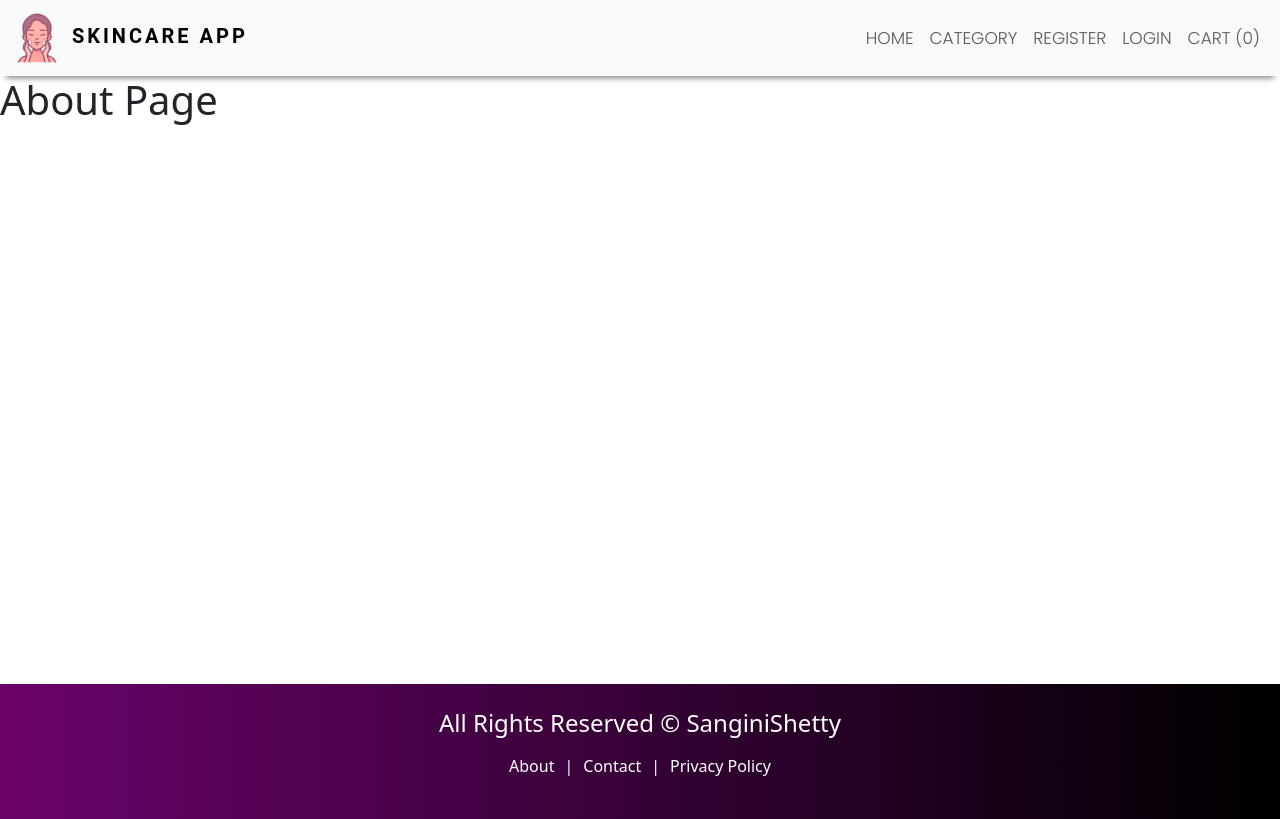
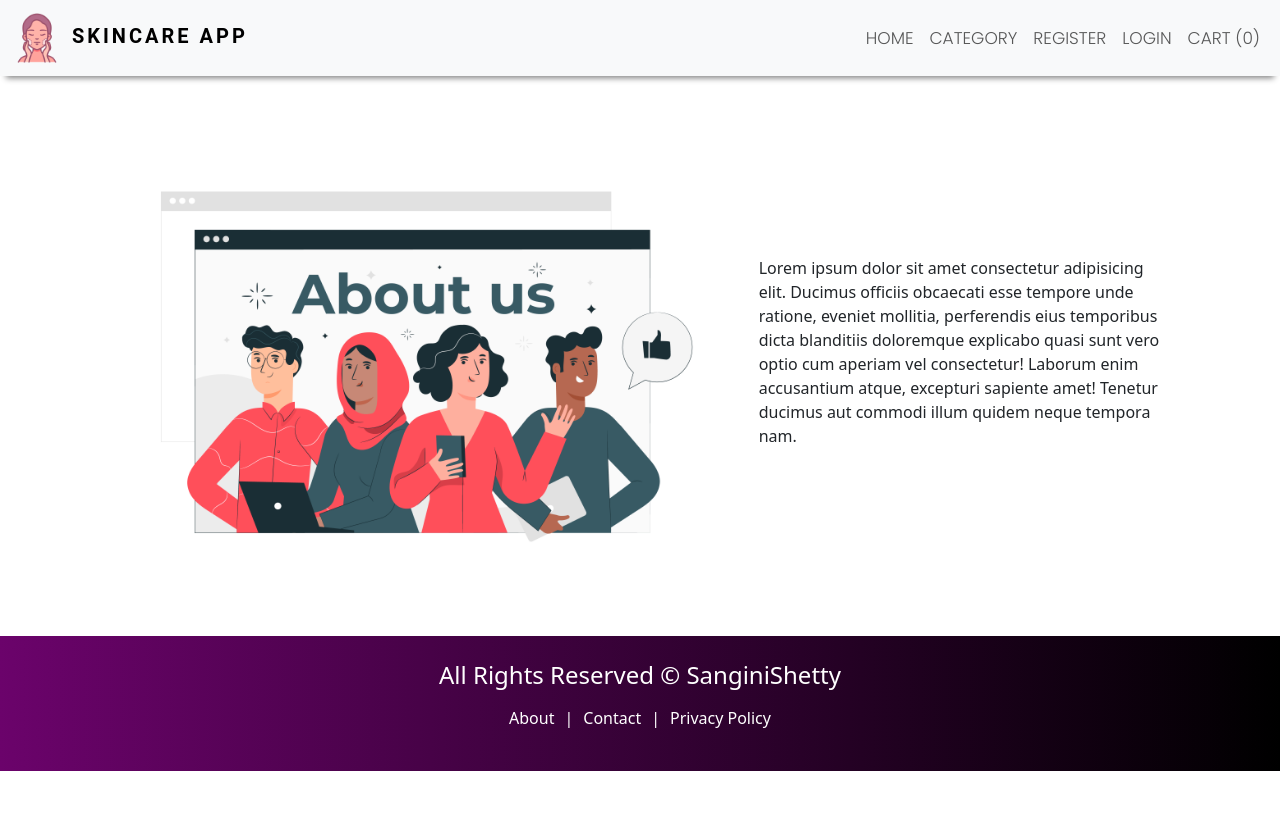
Before and after one commit to SanginiShetty/Skincare, a React (Create React App) app in the folder client/: page /about in a window 1280 px wide. Built offline with nearby package versions, Linux system fonts and the light colour scheme; a web font is replaced by a local one.

Commit message:
18th commit

```diff
--- a/client/package.json
+++ b/client/package.json
@@ -7,6 +7,7 @@
     "cra-template": "1.2.0",
     "react": "^18.3.1",
     "react-dom": "^18.3.1",
+    "react-helmet": "^6.1.0",
     "react-icons": "^5.4.0",
     "react-router-dom": "^7.1.2",
     "react-scripts": "^5.0.1",
--- a/client/src/components/layout/Layout.js
+++ b/client/src/components/layout/Layout.js
@@ -1,15 +1,28 @@
 import React from "react";
 import Header from "./Header";
 import Footer from "./Footer";
+import { Helmet } from "react-helmet";
 
-const Layout = ({ children }) => {
+const Layout = ({ children, title, description, keywords, author }) => {
   return (
     <div>
+      <Helmet>
+        <meta charSet="utf-8" />
+        <meta name="description" content={description} />
+        <meta name="keywords" content={keywords} />
+        <meta name="author" content={author} />
+        <title>{title}</title>
+      </Helmet>
       <Header />
-      <main style={{ minHeight: "76vh" }}>{children}</main>
+      <main style={{ minHeight: "70vh" }}>{children}</main>
       <Footer />
     </div>
   );
 };
+Layout.defaultProps = {
+  title: 'Skincare app',
+  description: 'MernStack project',
+  keywordss: 'mern,react,node,mongodb'
+}
 
 export default Layout;
--- a/client/src/pages/About.js
+++ b/client/src/pages/About.js
@@ -1,12 +1,30 @@
-import React from 'react'
-import Layout from '../components/layout/Layout'
+import React from "react";
+import Layout from "./../components/layout/Layout.js";
 
 const About = () => {
   return (
-    <Layout>
-      <h1>About Page</h1>
+    <Layout title={"About us - Ecommerce app"}>
+      <div className="row contactus ">
+        <div className="col-md-6 ">
+          <img
+            src="/images/3053975.jpg"
+            alt="contactus"
+            style={{ width: "100%" }}
+          />
+        </div>
+        <div className="col-md-4">
+          <p className="text-justify mt-2">
+            Lorem ipsum dolor sit amet consectetur adipisicing elit. Ducimus
+            officiis obcaecati esse tempore unde ratione, eveniet mollitia,
+            perferendis eius temporibus dicta blanditiis doloremque explicabo
+            quasi sunt vero optio cum aperiam vel consectetur! Laborum enim
+            accusantium atque, excepturi sapiente amet! Tenetur ducimus aut
+            commodi illum quidem neque tempora nam.
+          </p>
+        </div>
+      </div>
     </Layout>
-  )
-}
+  );
+};
 
-export default About
+export default About;
--- a/client/src/pages/Contact.js
+++ b/client/src/pages/Contact.js
@@ -23,7 +23,7 @@ const Contact = () => {
             <BiSupport /> : 1800-0000-0000 (toll free)
           </p>
         </div>
-        <div className="col-md-6 ">
+        <div className="col-md-4 ">
           <img
             src="/images/4220713.jpg"
             alt="contactus"
--- a/client/src/pages/Policy.js
+++ b/client/src/pages/Policy.js
@@ -1,12 +1,29 @@
-import React from 'react'
-import Layout from '../components/layout/Layout'
+import React from "react";
+import Layout from "./../components/layout/Layout.js";
 
 const Policy = () => {
   return (
-    <Layout>
-      <h1>Privacy Policy Page</h1>
+    <Layout title={"Privacy Policy"}>
+      <div className="row contactus ">
+        <div className="col-md-6 ">
+          <img
+            src="/images/6198268.jpg"
+            alt="contactus"
+            style={{ width: "85%" }}
+          />
+        </div>
+        <div className="col-md-4">
+          <p>add privacy policy</p>
+          <p>add privacy policy</p>
+          <p>add privacy policy</p>
+          <p>add privacy policy</p>
+          <p>add privacy policy</p>
+          <p>add privacy policy</p>
+          <p>add privacy policy</p>
+        </div>
+      </div>
     </Layout>
-  )
-}
+  );
+};
 
-export default Policy
+export default Policy;
```
Also changed, not shown: client/public/images/3053975.jpg (added), 1 other file (tests, documents, lock files or other folders).
